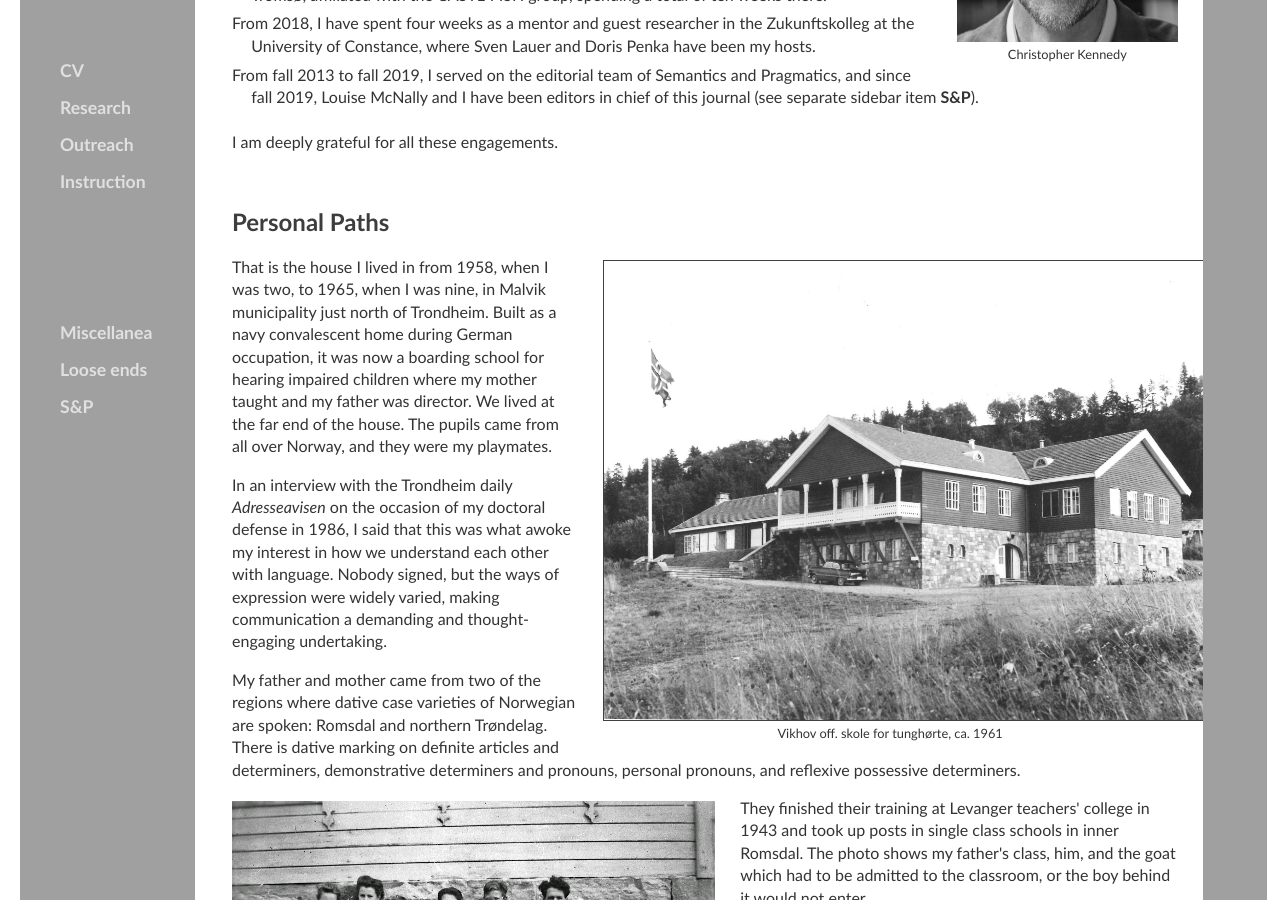
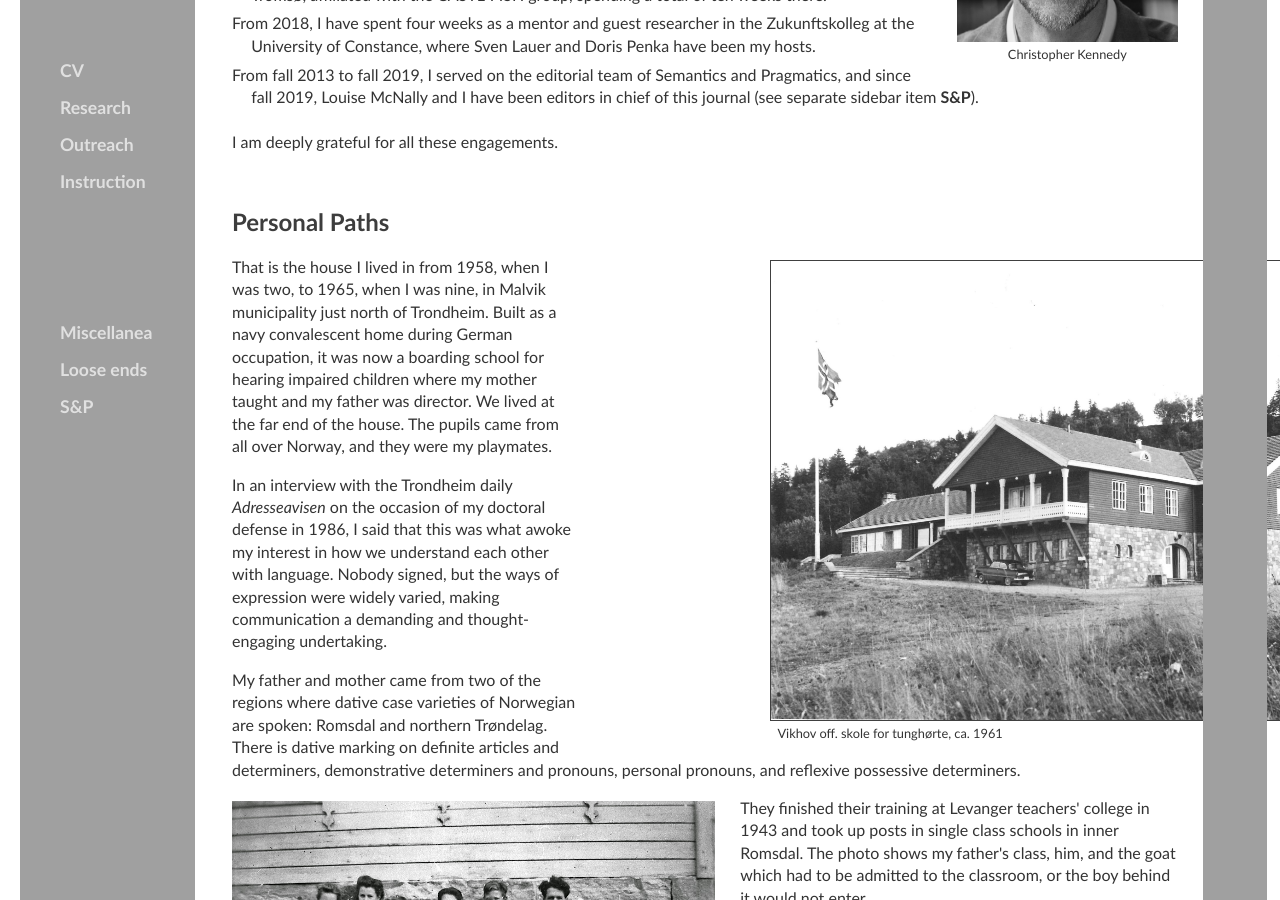
Before and after one commit to kjelljs/kjelljs.github.io, a Jekyll site: the page built from about/index.html, in a window 1280 px wide and 900 px high, scrolled down 2572 px. Built offline with Jekyll 4.4.1, drawn with Linux system fonts in a browser that asks for light colours.

Commit message:
Update index.html

```diff
--- a/about/index.html
+++ b/about/index.html
@@ -52,7 +52,7 @@ figcaption {
 </ul>
 	<p>I am deeply grateful for all these engagements.</p></br>
 	<h2 id="priv">Personal Paths</h2>
-		  <div style="float:right;max-width:600px;right:8%"><figure class="rightfig" style="right:8%"><img style="border: 1px solid #404040; max-width:600px" src="/pics/vikhov.jpg"><figcaption>Vikhov off. skole for tunghørte, ca. 1961</figcaption></figure></div>
+		  <div style="float:right;max-width:600px;right:8%"><figure class="rightfig" style="width:40%;right:8%"><img style="border: 1px solid #404040; max-width:600px; right:8%" src="/pics/vikhov.jpg"><figcaption>Vikhov off. skole for tunghørte, ca. 1961</figcaption></figure></div>
 		     <p>That is the house I lived in from 1958, when I was two, to 1965, when I was nine, in Malvik municipality just north of Trondheim. Built as a navy convalescent home during German occupation, it was now a boarding school for hearing impaired children where my mother taught and my father was director. We lived at the far end of the house. The pupils came from all over Norway, and they were my playmates.</p>
 											<p>In an interview with the Trondheim daily <i>Adresseavisen</i> on the occasion of my doctoral defense in 1986, I said that this was what awoke my interest in how we understand each other with language. Nobody signed, but the ways of expression were widely varied, making communication a demanding and thought-engaging undertaking.
 			     </p>
```
